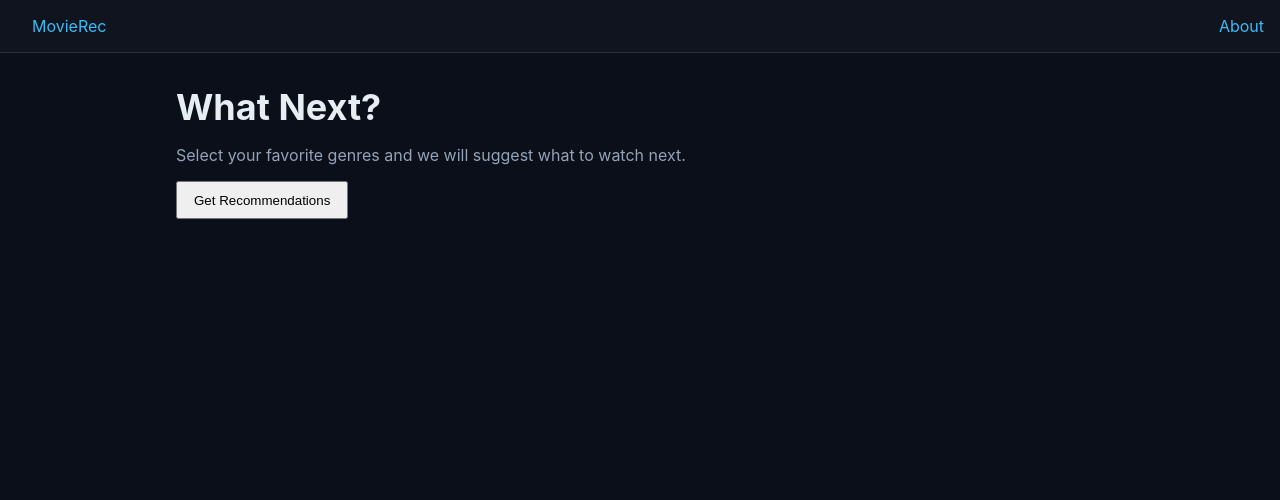
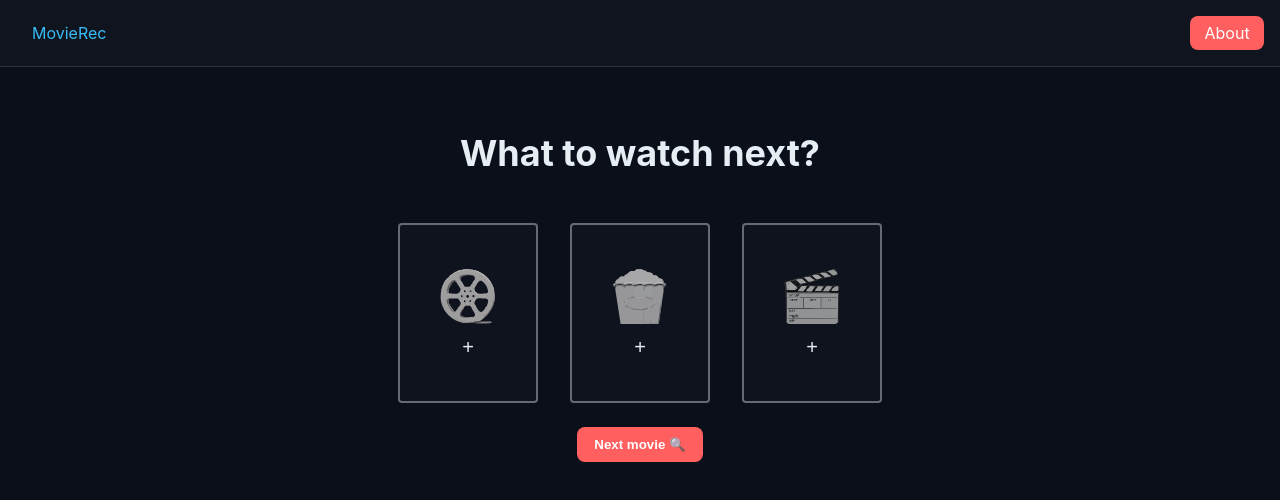
Before and after one commit to yogeshdevnani/movie-recommendation-app, a React (Vite) app: page / in a window 1280 px wide. Shown: the top 500 px of the page. Built offline with nearby package versions, Linux system fonts and the light colour scheme.

Commit message:
update homePage

```diff
--- a/src/components/MovieSelector/MovieSelector.jsx
+++ b/src/components/MovieSelector/MovieSelector.jsx
@@ -1,15 +1,27 @@
 import React from 'react'
+import reelIcon from '../../assets/movieReel.svg'
+import popcornIcon from '../../assets/moviePopcorn.svg'
+import clapperIcon from '../../assets/movieClapperBoard.svg'
 
 const MovieSelector = () => {
   return (
-    <section>
-      <p style={{ color: 'var(--muted)' }}>
-        Select your favorite genres and we will suggest what to watch next.
-      </p>
-      {/* Placeholder: add inputs/controls later */}
-      <div style={{ marginTop: '1rem' }}>
-        <button style={{ padding: '0.6rem 1rem' }}>Get Recommendations</button>
+    <section className="homepage-hero">
+      <h1>What to watch next?</h1>
+      <div className="tile-grid">
+        <button className="tile-button" aria-label="Select reel">
+          <img src={reelIcon} alt="Movie reel" />
+          <span className="tile-plus">+</span>
+        </button>
+        <button className="tile-button" aria-label="Select popcorn">
+          <img src={popcornIcon} alt="Popcorn" />
+          <span className="tile-plus">+</span>
+        </button>
+        <button className="tile-button" aria-label="Select clapper">
+          <img src={clapperIcon} alt="Clapperboard" />
+          <span className="tile-plus">+</span>
+        </button>
       </div>
+      <button className="btn-primary">Next movie 🔍</button>
     </section>
   )
 }
--- a/src/components/Navbar/Navbar.jsx
+++ b/src/components/Navbar/Navbar.jsx
@@ -8,7 +8,7 @@ const Navbar = () => {
         <Link to="/">MovieRec</Link>
       </div>
       <div>
-        <Link to="/about">About</Link>
+        <Link to="/about" className="btn-about">About</Link>
       </div>
     </nav>
   )
--- a/src/index.css
+++ b/src/index.css
@@ -56,3 +56,61 @@ h1 {
 .navbar a {
   margin-left: 1rem;
 }
+
+/* Buttons */
+.btn-about {
+  background: #ff5f5f;
+  color: #ffffff;
+  padding: 0.45rem 0.9rem;
+  border-radius: 8px;
+  display: inline-block;
+}
+
+.btn-primary {
+  background: #ff5f5f;
+  color: #ffffff;
+  padding: 0.6rem 1.1rem;
+  border-radius: 8px;
+  border: none;
+  cursor: pointer;
+  font-weight: 600;
+}
+
+.homepage-hero {
+  display: flex;
+  flex-direction: column;
+  align-items: center;
+  justify-content: center;
+  padding-top: 2rem;
+}
+
+.tile-grid {
+  display: flex;
+  gap: 2rem;
+  margin: 2rem 0 1.5rem;
+}
+
+.tile-button {
+  width: 140px;
+  height: 180px;
+  border: 2px solid rgba(230, 237, 243, 0.4);
+  border-radius: 4px;
+  background: rgba(255, 255, 255, 0.02);
+  display: flex;
+  flex-direction: column;
+  align-items: center;
+  justify-content: center;
+  gap: 0.75rem;
+  cursor: pointer;
+}
+
+.tile-button img {
+  width: 56px;
+  height: 56px;
+  opacity: 0.8;
+}
+
+.tile-plus {
+  font-size: 1.25rem;
+  color: var(--text);
+}
--- a/src/pages/HomePage.jsx
+++ b/src/pages/HomePage.jsx
@@ -7,7 +7,6 @@ const HomePage = () => {
     <>
       <Navbar />
       <main>
-        <h1>What Next?</h1>
         <MovieSelector />
       </main>
     </>
```
